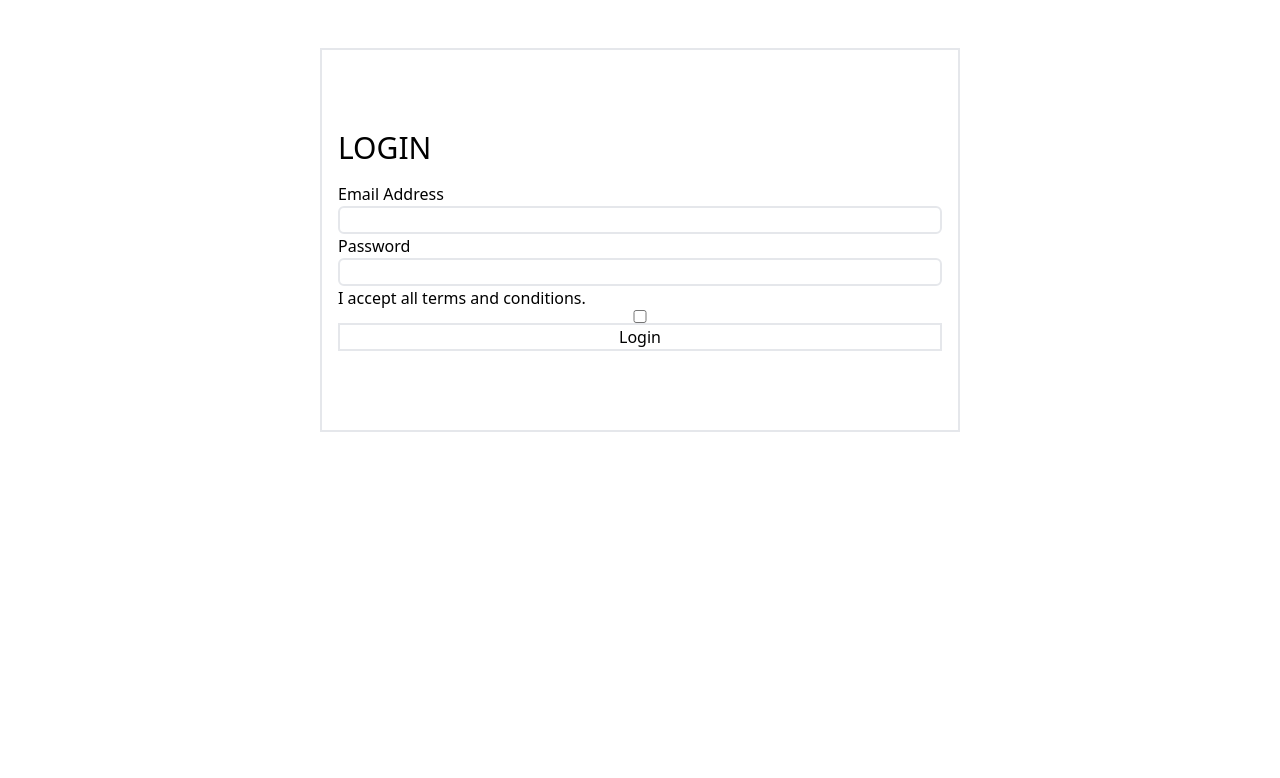
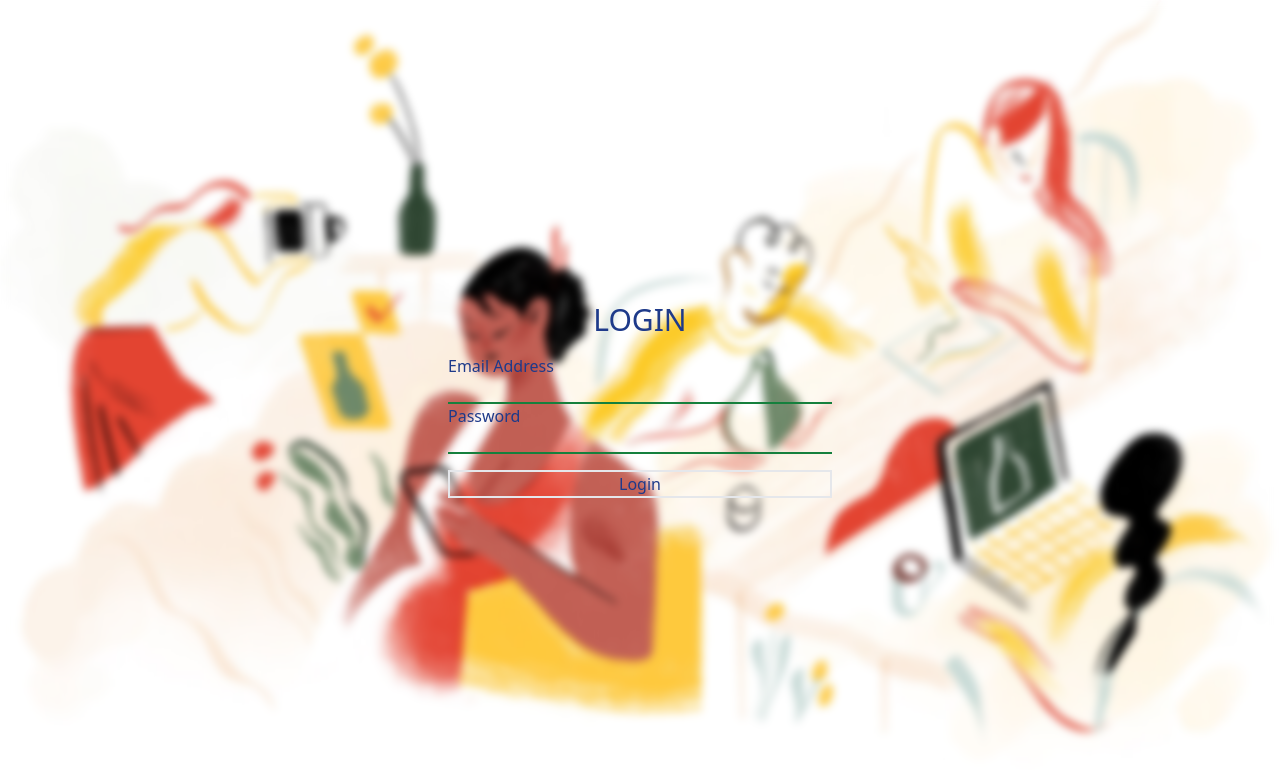
Before and after one commit to KabinaThapa/to-do-list-redux, a React (Vite) app: page /sign-in in a window 1280 px wide. Shown: the top 778 px of the page. Built offline with nearby package versions, Linux system fonts and the light colour scheme.

Commit message:
Update signin page UI design

```diff
--- a/src/components/inputfield.tsx
+++ b/src/components/inputfield.tsx
@@ -12,7 +12,7 @@ const Inputfield:React.FC<IInputfield> = ({label,name,type,className}) => {
   return (
     <div className={className}>
         <label htmlFor={name}>{label}</label>
-        <Field type={type} name={name} className='flex flex-col border-2 rounded-md w-full' />
+        <Field type={type} name={name} className='flex flex-col bg-transparent border-b-2 border-green-700 w-full' />
         <ErrorMessage name={name} className='text-red-600' component='div'/>
     </div>
   )
--- a/src/pages/signin.tsx
+++ b/src/pages/signin.tsx
@@ -34,20 +34,23 @@ const signin = () => {
     }
 
   return (
-    <div className='flex justify-center items-center text-black '>
+    <div className='bgimg h-screen flex justify-center items-center'>
         <Formik
         initialValues={initialvalues}
         onSubmit={handleSubmit}
         validationSchema={validationSchema} >
             {()=>{
                 return(
-                    <div className='flex flex-col justify-center p-4  h-96 border-2 w-[50%] mt-12 backdrop-blur-sm'>
+                    <div className='flex flex-col justify-center items-center w-full h-screen backdrop-blur-sm text-blue-900'>
                        <h1 className='text-3xl mb-4'>LOGIN</h1>
-                        <Form>
-                           <Inputfield type='text' name='email' label='Email Address'/>
+                        <Form className='w-[30%]'>
+                           <Inputfield type='text' name='email' label='Email Address' />
                            <Inputfield type='password' name='password' label='Password'/>
-                           <Inputfield type='checkbox' name='checkbox' label='I accept all terms and conditions.'/>
-                           <button type='submit' className='border-2 w-full'> Login</button>
+
+
+
+                           <button type='submit' className='border-2 w-full mt-4'> Login</button>
+
 
                         </Form>
                         <ToastContainer className='ml-auto'/>
--- a/src/routes/routes.tsx
+++ b/src/routes/routes.tsx
@@ -2,23 +2,37 @@ import { createBrowserRouter } from 'react-router-dom'
 import Home from '../pages/home'
 import SignIn from '../pages/signin'
 import SignUp from '../pages/signup'
+import {motion} from 'framer-motion'
 
 import Dashboard from './../pages/dashboard';
 import Protected from '../protected-routes/protected';
 
 
-export const router = createBrowserRouter([
+export const router = createBrowserRouter(
+
+  [
   {
     path: '/',
     element: <Home />,
   },
   {
     path: '/sign-in',
-    element: <SignIn />,
+    element:
+    <motion.div
+        initial={{ opacity: 1, x:-300 }}
+        animate={{ opacity: 1, x: 0 }}
+        exit={{ opacity: 0, x: 50 }}
+        transition={{ duration: 1 }}
+      ><SignIn /></motion.div>,
   },
   {
     path: '/sign-up',
-    element: <SignUp />,
+    element:  <motion.div
+    initial={{ opacity: 1, x:-300 }}
+    animate={{ opacity: 1, x: 0 }}
+    exit={{ opacity: 0, x: 50 }}
+    transition={{ duration: 1 }}
+  ><SignUp /></motion.div>,
   },
   {
     path: '/dashboard',
```
